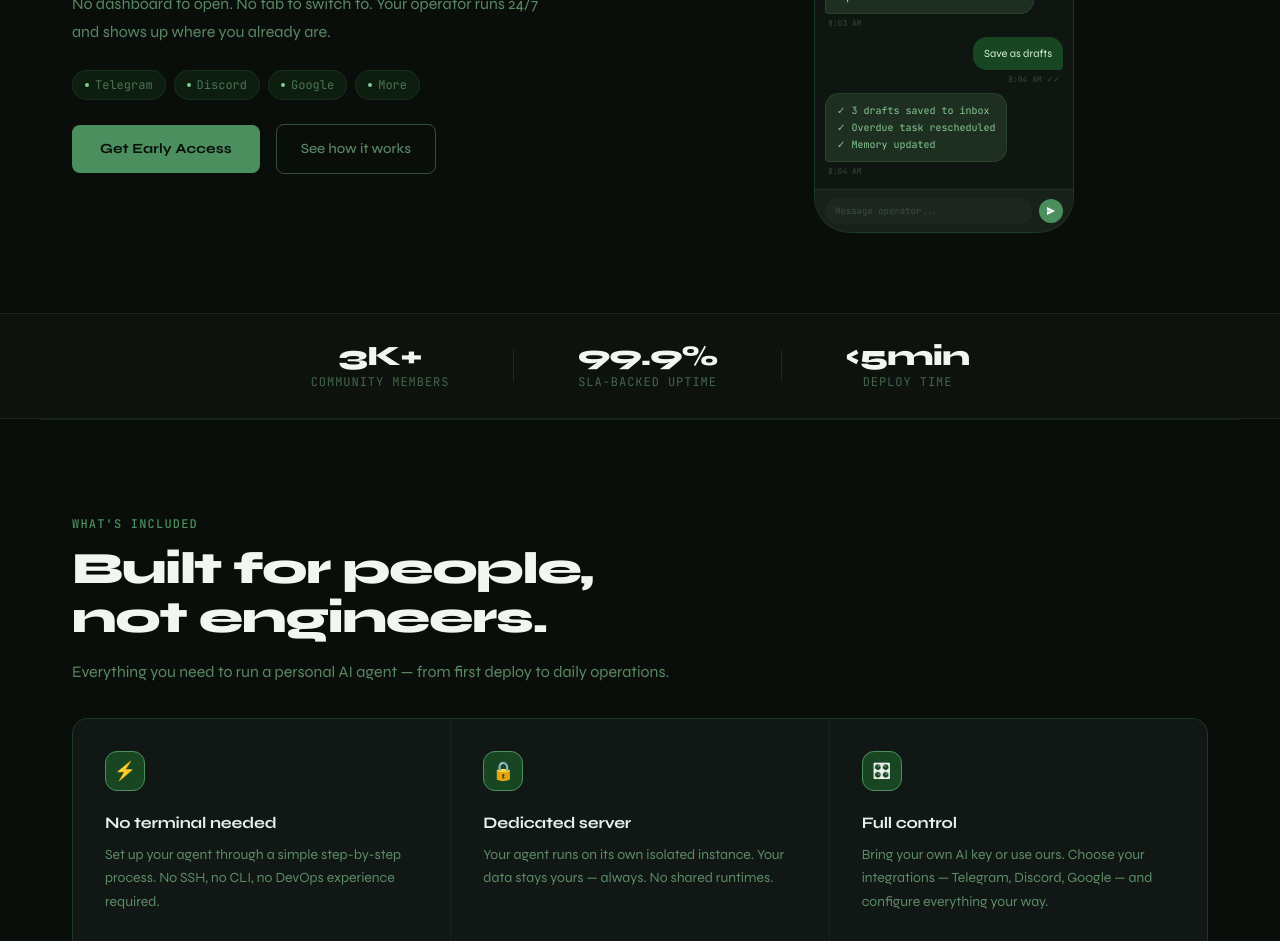
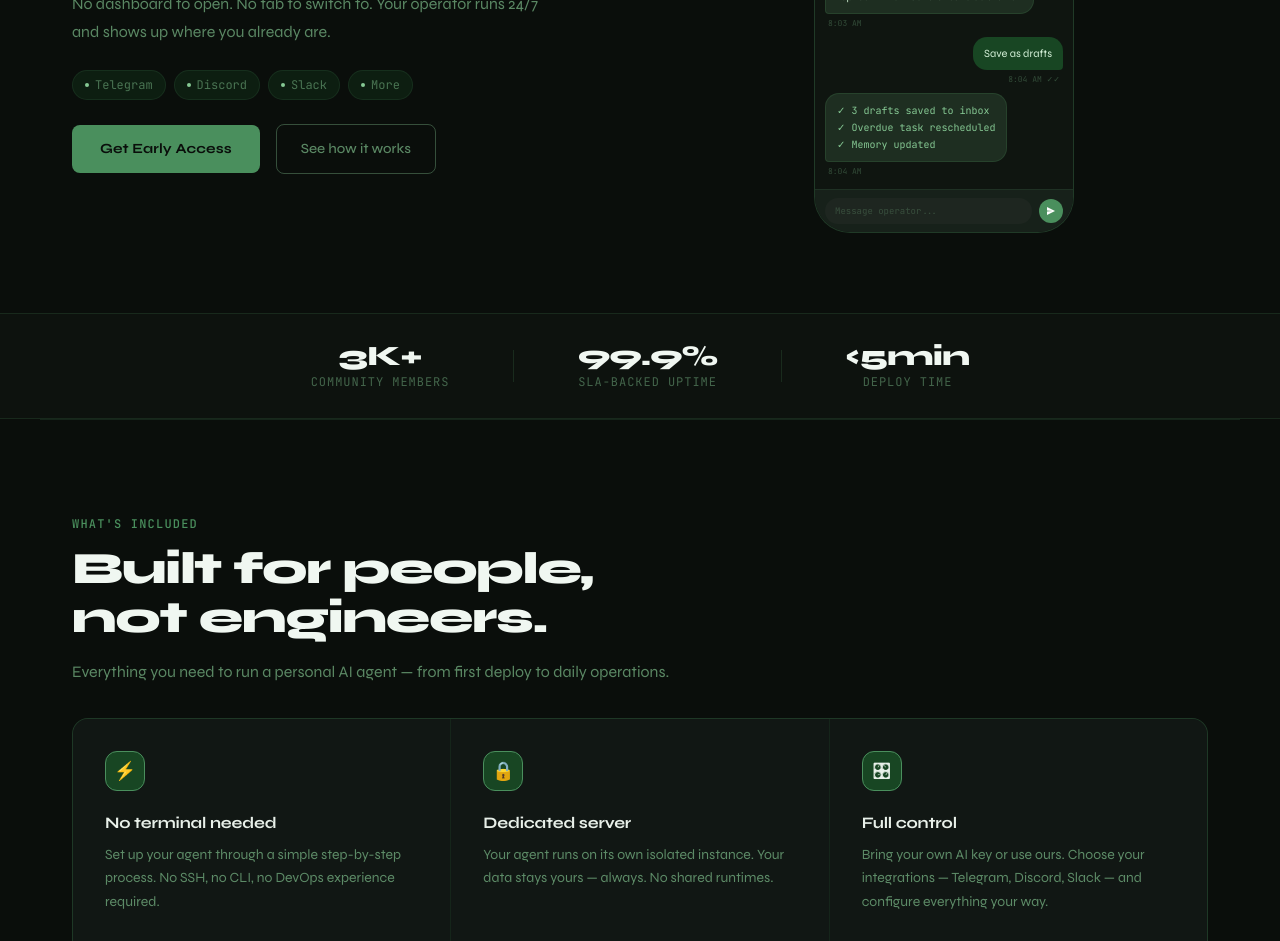
Before and after one commit to jpbedoya/monkeAgent, a Next.js app: page /monkeAgent/ in a window 1280 px wide. Shown: the part 529-1470 px from the top of the page. Built offline with nearby package versions, Linux system fonts and the light colour scheme.

Commit message:
Replace Google with Slack in channel badges and feature copy

```diff
--- a/src/app/page.tsx
+++ b/src/app/page.tsx
@@ -103,7 +103,7 @@ function Hero() {
 
         {/* Channel badges */}
         <div className="flex flex-wrap gap-2">
-          {["Telegram", "Discord", "Google", "More"].map((ch) => (
+          {["Telegram", "Discord", "Slack", "More"].map((ch) => (
             <div
               key={ch}
               className="flex items-center gap-1.5 rounded-full px-3 py-1.5 text-xs"
@@ -379,7 +379,7 @@ const features = [
     icon: "🎛",
     title: "Full control",
     description:
-      "Bring your own AI key or use ours. Choose your integrations — Telegram, Discord, Google — and configure everything your way.",
+      "Bring your own AI key or use ours. Choose your integrations — Telegram, Discord, Slack — and configure everything your way.",
   },
   {
     icon: "🌍",
```
